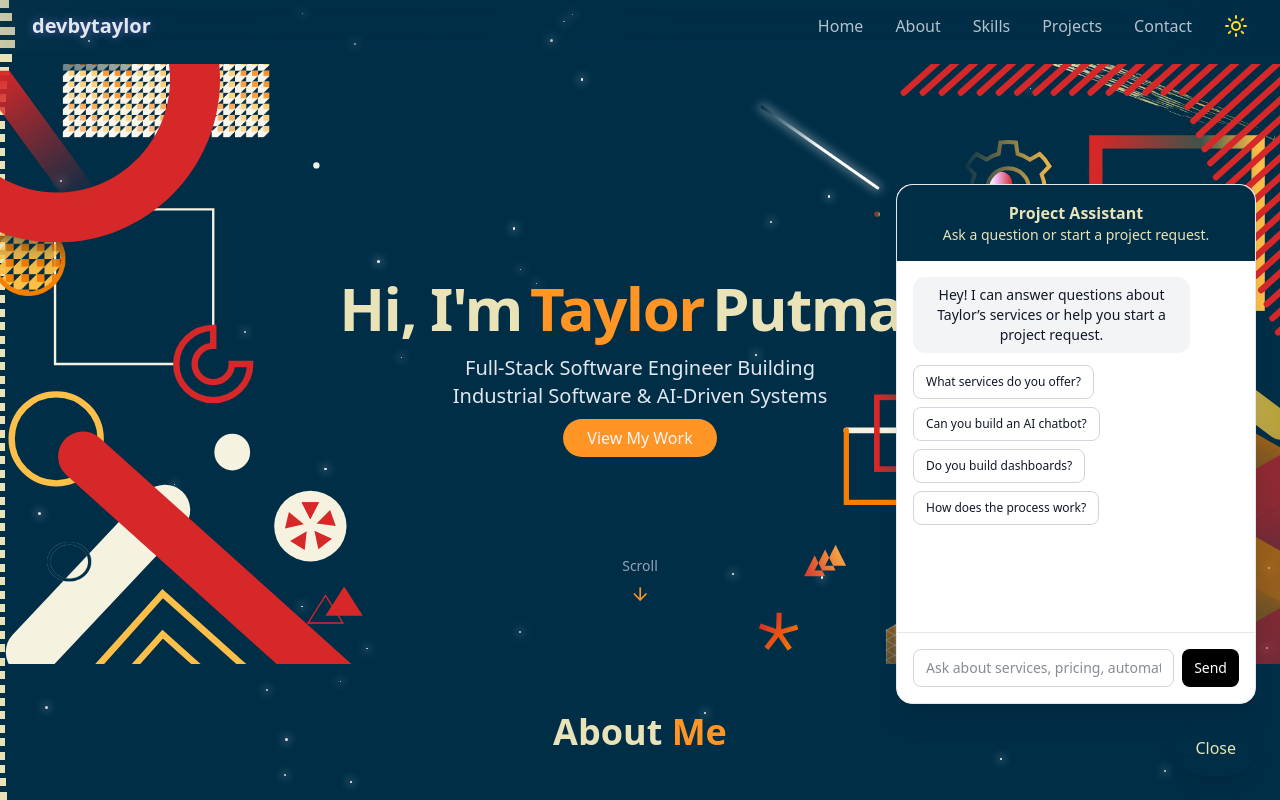
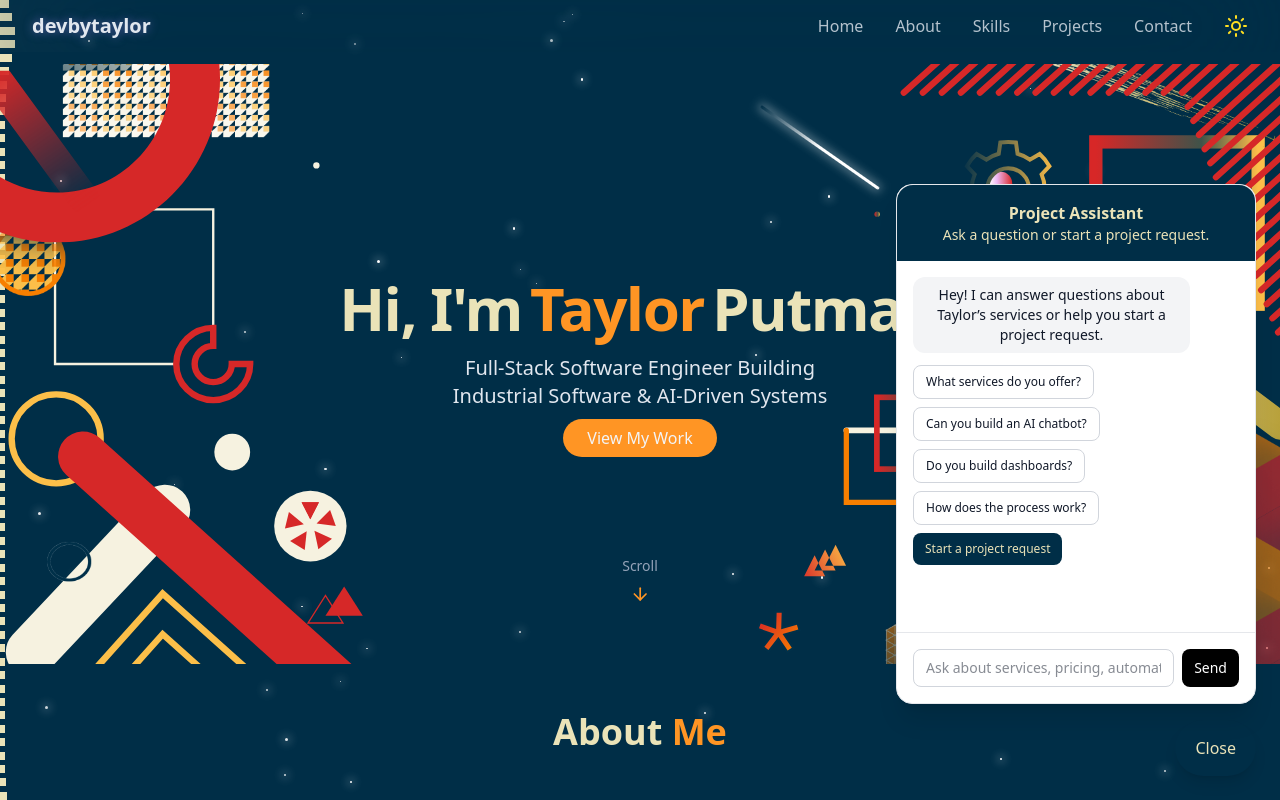
Before and after one commit to putman44/Porfolio-Site, a React (Vite) app: page / in a window 1280 px wide. Both pictures are taken after a click on the button "Chat". Shown: the top 800 px of the page. Built offline with nearby package versions, Linux system fonts and the light colour scheme.

Commit message:
grouped chatbot questions

```diff
--- a/src/components/LeadGenChatbot.tsx
+++ b/src/components/LeadGenChatbot.tsx
@@ -350,6 +350,14 @@ export default function LeadGenChatbot() {
                     {prompt}
                   </button>
                 ))}
+
+                <button
+                  onClick={startLeadFlow}
+                  disabled={isSubmitting}
+                  className="rounded-lg bg-background px-3 py-2 text-xs text-secondary hover:opacity-90 disabled:opacity-50"
+                >
+                  Start a project request
+                </button>
               </div>
             )}
 
```
